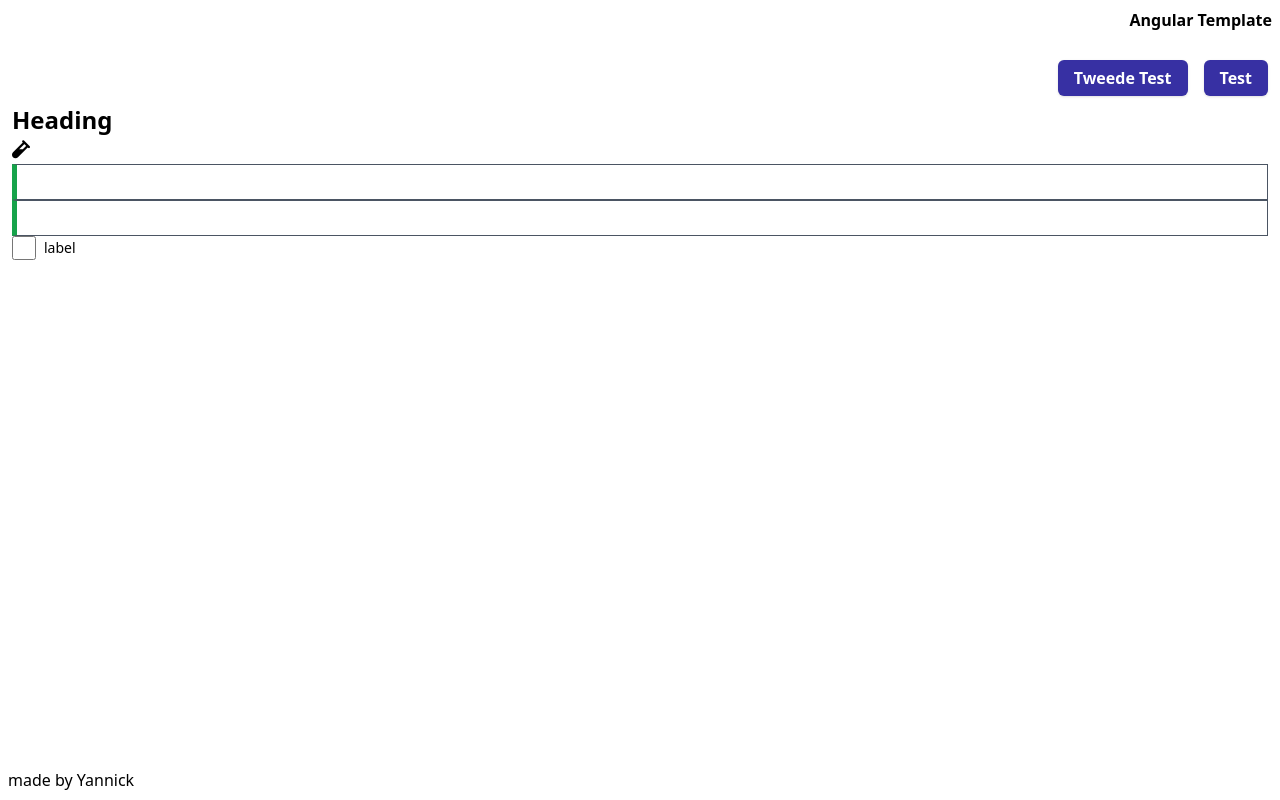
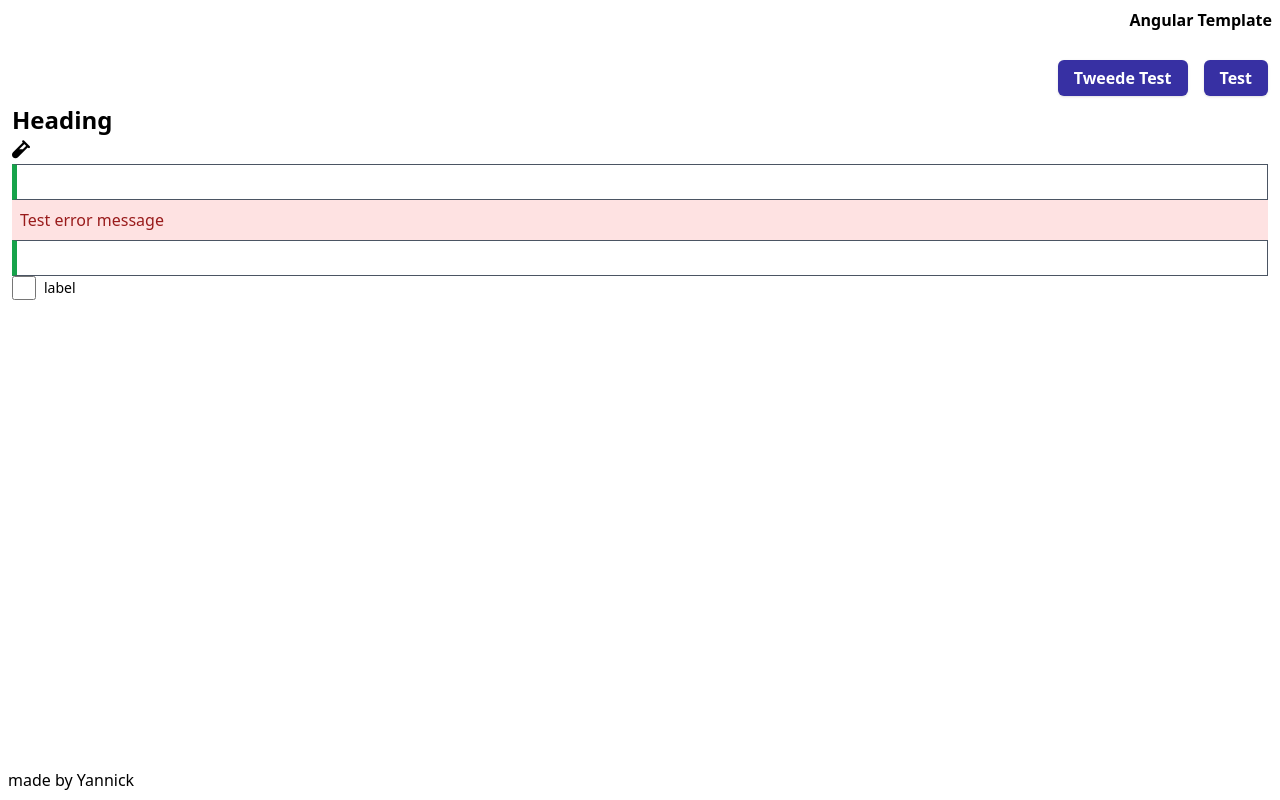
Before and after one commit to yannickspies/angular-template, an Angular app: page / in a window 1280 px wide. Built offline with nearby package versions, Linux system fonts and the light colour scheme.

Commit message:
added formvalidation message

```diff
--- a/src/app/app.component.html
+++ b/src/app/app.component.html
@@ -9,6 +9,7 @@
     <app-heading [size]="'lg'">Heading</app-heading>
     <app-icon [name]="'vial'" [size]="'lg'"></app-icon>
     <app-input-text></app-input-text>
+    <app-form-validation [errorMessage]="'Test error message'"></app-form-validation>
     <app-input-password-with-toggle></app-input-password-with-toggle>
     <app-checkbox formControl="checkboxValue" [label]="'label'"></app-checkbox>
   </main>
--- /dev/null
+++ b/src/app/shared/form-validation/form-validation.component.html
@@ -0,0 +1 @@
+<div *ngIf="errorMessage" class="bg-red-100 p-2 text-base text-red-800" [innerHTML]="errorMessage"></div>
--- /dev/null
+++ b/src/app/shared/form-validation/form-validation.component.ts
@@ -0,0 +1,14 @@
+import { ChangeDetectionStrategy, Component, Input } from '@angular/core';
+import { CommonModule } from '@angular/common';
+
+@Component({
+  selector: 'app-form-validation',
+  standalone: true,
+  imports: [CommonModule],
+  templateUrl: './form-validation.component.html',
+  changeDetection: ChangeDetectionStrategy.OnPush,
+})
+export class FormValidationComponent {
+  @Input()
+  public errorMessage?: string = undefined;
+}
--- a/src/app/shared/shared.module.ts
+++ b/src/app/shared/shared.module.ts
@@ -8,6 +8,7 @@ import { IconComponent } from './icon/icon.component';
 import { InputTextComponent } from './input-text/input-text.component';
 import { InputPasswordWithToggleModule } from './input-password-with-toggle/input-password-with-toggle.module';
 import { CheckboxComponent } from './checkbox/checkbox.component';
+import { FormValidationComponent } from './form-validation/form-validation.component';
 
 @NgModule({
   imports: [
@@ -20,6 +21,7 @@ import { CheckboxComponent } from './checkbox/checkbox.component';
     InputTextComponent,
     InputPasswordWithToggleModule,
     CheckboxComponent,
+    FormValidationComponent,
   ],
   exports: [
     ButtonComponent,
@@ -30,6 +32,7 @@ import { CheckboxComponent } from './checkbox/checkbox.component';
     InputTextComponent,
     InputPasswordWithToggleModule,
     CheckboxComponent,
+    FormValidationComponent,
   ],
 })
 export class SharedModule {}
```
